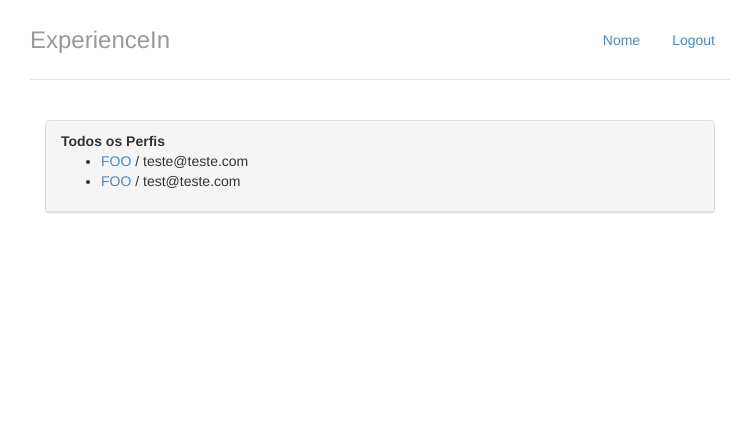
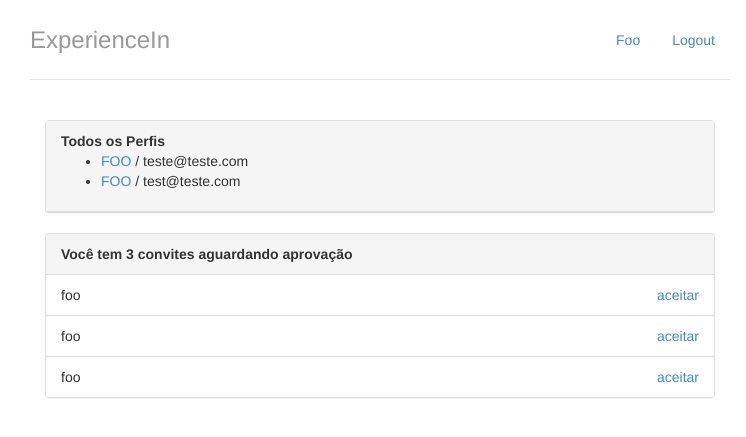
Before and after one commit to DouglasFeliphe/experiencein, a Django app: page / in a window 1280 px wide. Shown: the top 437 px of the page, without its empty margins (260-1006 px from the left). Run offline with Django 3.2, Linux system fonts and the light colour scheme; data comes from the database, SQL or seed files in the repository; both versions use the stored data as it was after the commit.

Commit message:
Exibindo convites recebidos

```diff
--- a/perfis/models.py
+++ b/perfis/models.py
@@ -10,8 +10,6 @@ class Perfil(models.Model):
     def convidar(self, perfil_convidado):
         Convite(solicitante=self, convidado=perfil_convidado).save()
 
-        return redirect('index')
-
 class Convite(models.Model):
     solicitante = models.ForeignKey(Perfil, on_delete=models.CASCADE, related_name='convites_feitos')
     convidado = models.ForeignKey(Perfil,on_delete=models.CASCADE, related_name='convites_recebidos')
--- a/perfis/templates/base.html
+++ b/perfis/templates/base.html
@@ -14,7 +14,7 @@
     <div class="container">
         <div class="header">
             <ul class="nav nav-pills pull-right">
-                <li class=""><a href="{% url 'index' %}">Nome</a></li>
+                <li class=""><a href="{% url 'index' %}">{{perfil_logado.nome}}</a></li>
                 <li class=""><a href="/logout/">Logout</a></li>
             </ul>
             <h3 class="text-muted">ExperienceIn</h3>
--- a/perfis/templates/index.html
+++ b/perfis/templates/index.html
@@ -18,5 +18,31 @@
             {% endif %}
         </div>
     </div>
+     <!-- bloco novo de código que exibe os convites -->
+
+    <div class="panel panel-default">
+    {% with total_de_convites=perfil_logado.convites_recebidos.count %}
+        {% if perfil_logado.convites_recebidos.count %}
+            <div class="panel-heading">
+                <strong>Você tem {{ total_de_convites }} convite{{total_de_convites|pluralize}} aguardando aprovação</strong>
+            </div>
+            <ul class="list-group">
+                {% for convite in perfil_logado.convites_recebidos.all %}
+                    <li class="list-group-item">
+                            {{ convite.solicitante.nome }}
+                            <a href="#" class="pull-right">aceitar</a>
+                    </li>
+                {% endfor %}
+            </ul>
+        {% else %}
+            <div class="panel-body">
+                <p>Nenhum convite recebido :(</p>
+            </div>
+        {% endif %}
+        {% endwith %}
+    </div>
+
+    <!-- fim do bloco novo -->
+
 </div>
 {% endblock %}
--- a/perfis/views.py
+++ b/perfis/views.py
@@ -2,19 +2,18 @@ from django.shortcuts import render
 from perfis.models import Perfil
 # Create your views here.
 def index(request):
-    return render(request,'index.html',{'perfis': Perfil.objects.all()})
+    return render(request,'index.html',{'perfis': Perfil.objects.all(), 'perfil_logado' : get_perfil_logado(request)})
 
 def exibir(request, perfil_id):
 
     perfil = Perfil.objects.get(id=perfil_id)
 
-    return render(request, 'perfil.html', {'perfil': perfil})
+    return render(request, 'perfil.html', {'perfil': perfil,'perfil_logado': get_perfil_logado(request)})
 
 def convidar(request, perfil_id):
     perfil_a_convidar = Perfil.objects.get(id=perfil_id)
     perfil_logado = get_perfil_logado(request)
     pperfil_logado.convidar(perfil_a_convidar)
 
-def get_perfil_logado():
-
-    return Perfil.objects.get(id=4)
+def get_perfil_logado(request):
+    return Perfil.objects.get(id=3)
```
Also changed, not shown: db.sqlite3.
